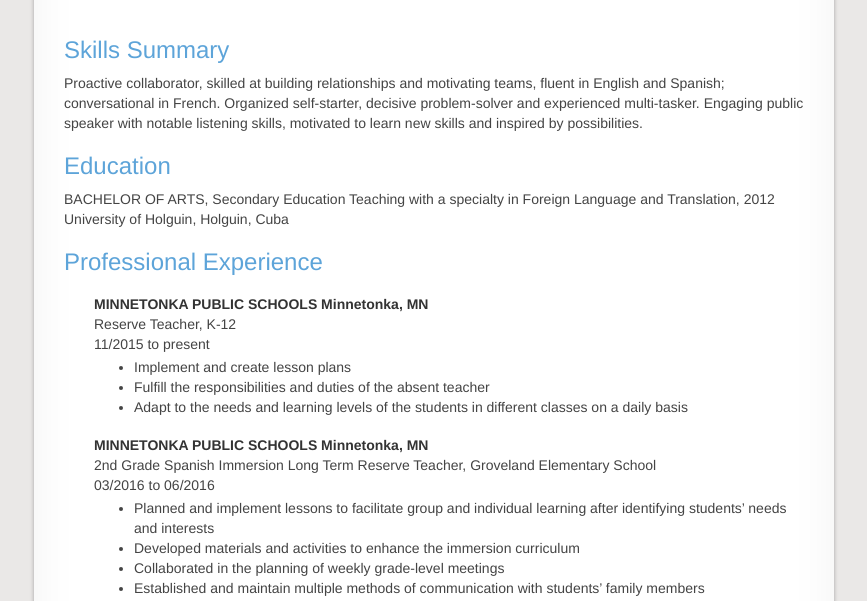
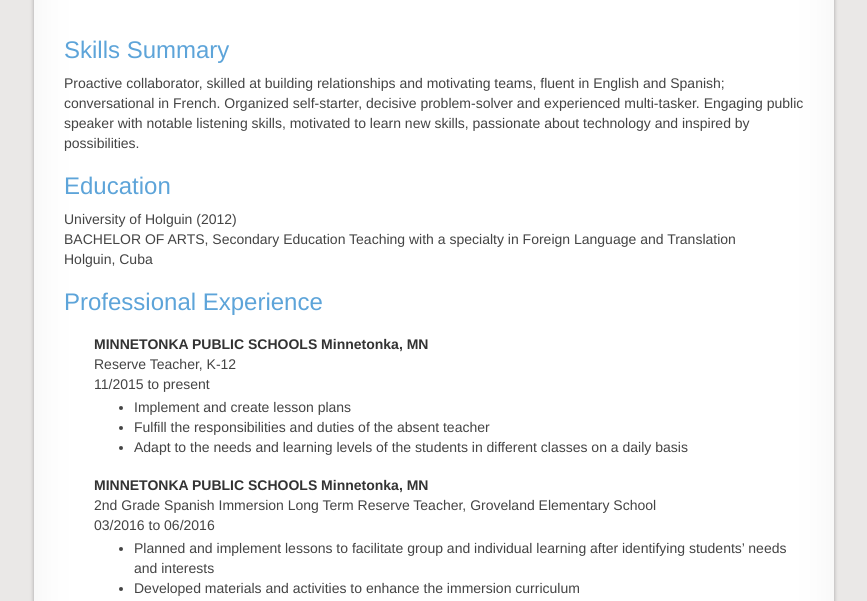
Before and after one commit to aleleyva10/leoleyva.github.io, a plain HTML site: page index.html in a window 1280 px wide. Shown: the part 183-784 px from the top of the page, without its empty margins (206-1073 px from the left). Drawn offline with nearby package versions, Linux system fonts and the light colour scheme.

Commit message:
final touches

```diff
--- a/index.html
+++ b/index.html
@@ -44,12 +44,13 @@
                 <h3>Skills Summary</h3>
                 Proactive collaborator, skilled at building relationships and motivating teams, fluent in English and Spanish; conversational
                 in French. Organized self-starter, decisive problem-solver and experienced multi-tasker. Engaging public
-                speaker with notable listening skills, motivated to learn new skills and inspired by possibilities.
+                speaker with notable listening skills, motivated to learn new skills, passionate about technology and inspired by possibilities.
             </div>
 
             <div id="education" class="row">
                 <h3>Education</h3>
-                BACHELOR OF ARTS, Secondary Education Teaching with a specialty in Foreign Language and Translation, 2012 University of Holguin,
+                University of Holguin (2012)<br />
+                BACHELOR OF ARTS, Secondary Education Teaching with a specialty in Foreign Language and Translation<br />
                 Holguin, Cuba
             </div>
 
```
